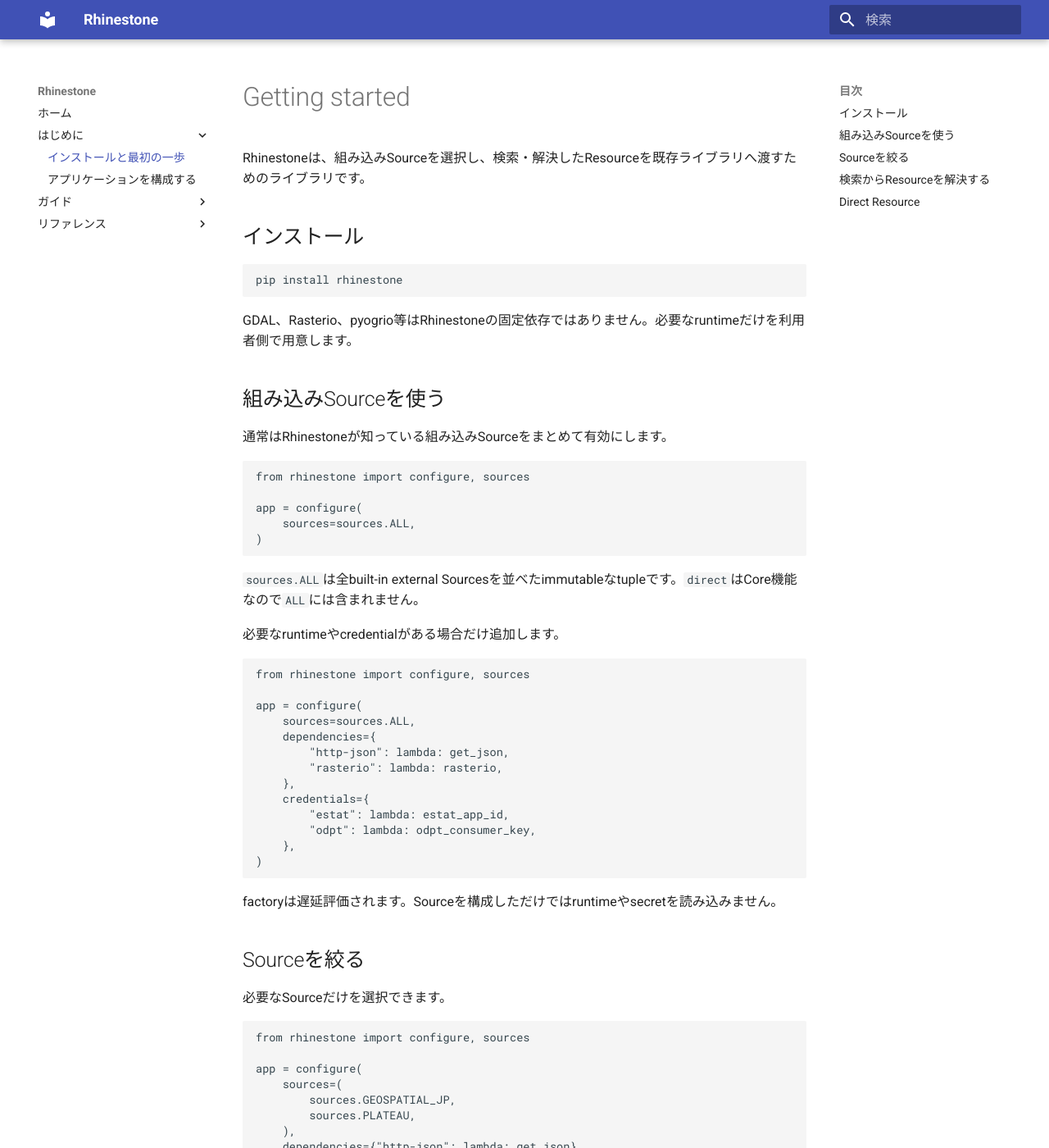
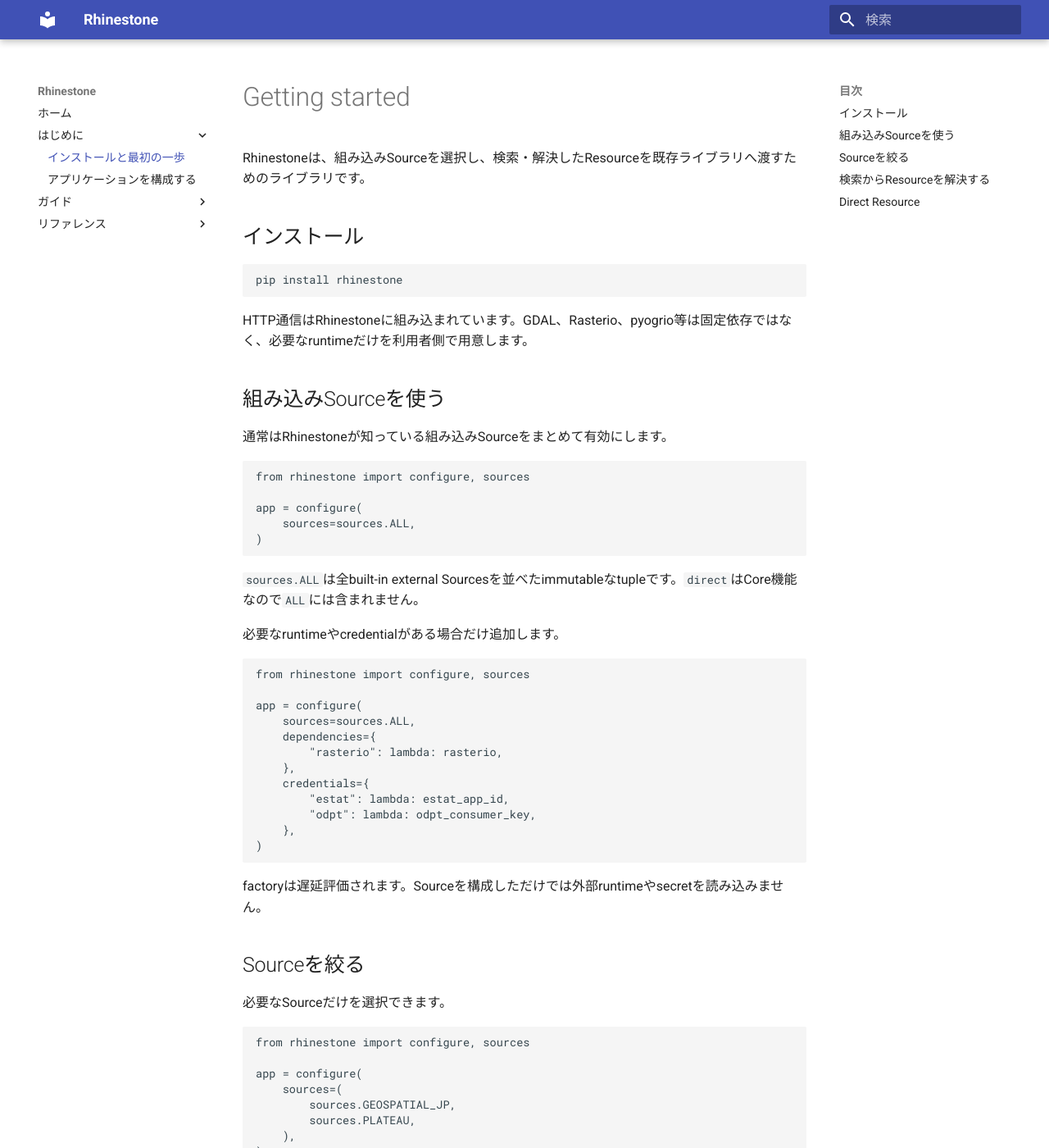
Before and after one commit to u-kitazawa/rhinestone, an MkDocs documentation site: the page built from docs/getting-started.md, in a window 1280 px wide and 1400 px high. Shown: the whole window at 82% size. Built offline with MkDocs 1.6.1 and Material for MkDocs 9.7.7, drawn with Linux system fonts in a browser that asks for light colours; some of the changed text lies outside the part shown.

Commit message:
docs: remove HTTP dependency from getting started

````diff
--- a/docs/getting-started.md
+++ b/docs/getting-started.md
@@ -8,7 +8,7 @@
 pip install rhinestone
 ```
 
-GDAL、Rasterio、pyogrio等はRhinestoneの固定依存ではありません。必要なruntimeだけを利用者側で用意します。
+HTTP通信はRhinestoneに組み込まれています。GDAL、Rasterio、pyogrio等は固定依存ではなく、必要なruntimeだけを利用者側で用意します。
 
 ## 組み込みSourceを使う
 
@@ -32,7 +32,6 @@
 app = configure(
     sources=sources.ALL,
     dependencies={
-        "http-json": lambda: get_json,
         "rasterio": lambda: rasterio,
     },
     credentials={
@@ -42,7 +41,7 @@
 )
 ```
 
-factoryは遅延評価されます。Sourceを構成しただけではruntimeやsecretを読み込みません。
+factoryは遅延評価されます。Sourceを構成しただけでは外部runtimeやsecretを読み込みません。
 
 ## Sourceを絞る
 
@@ -56,7 +55,6 @@
         sources.GEOSPATIAL_JP,
         sources.PLATEAU,
     ),
-    dependencies={"http-json": lambda: get_json},
 )
 ```
 
````
